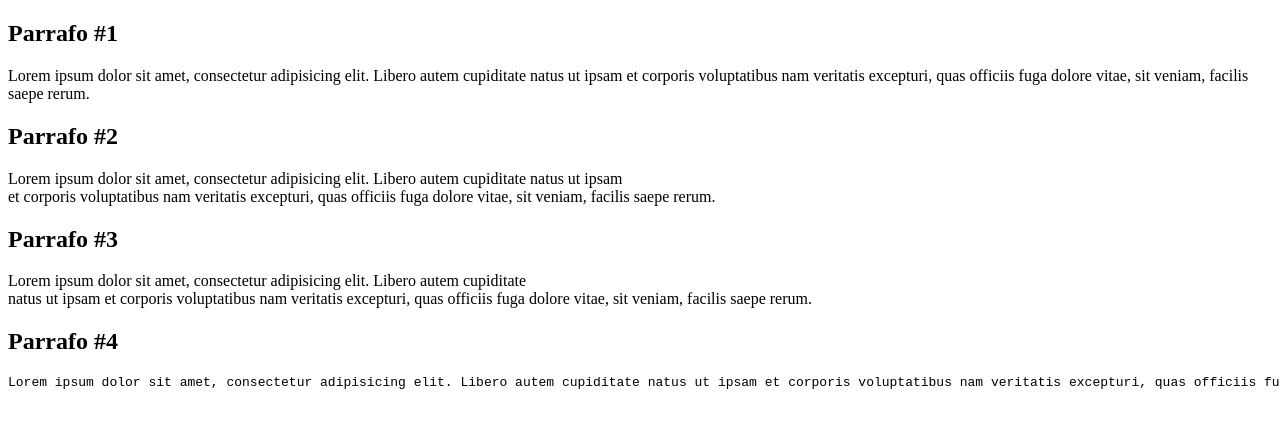
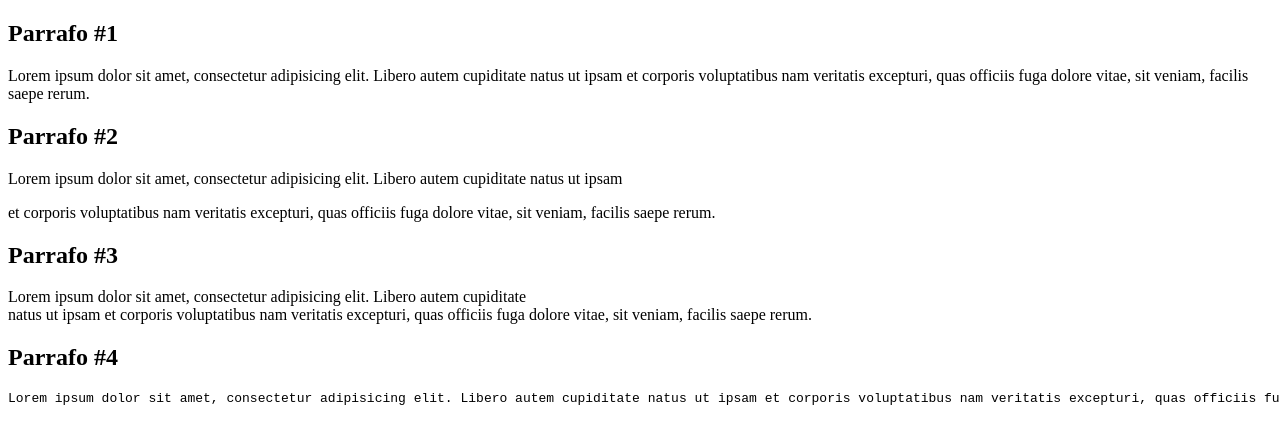
Before and after one commit to alexrichard1994/Alexandro_Actividad-1, a plain HTML site: page index.html in a window 1280 px wide. Shown: the top 444 px of the page. Drawn offline with Linux system fonts and the light colour scheme.

Commit message:
modificado

```diff
--- a/index.html
+++ b/index.html
@@ -6,14 +6,23 @@
     <title>Elementos de texto</title>
 </head>
 <body>
+    <div>
     <h2>Parrafo #1</h2>
     <p>Lorem ipsum dolor sit amet, consectetur adipisicing elit. Libero autem cupiditate natus ut ipsam et corporis voluptatibus nam veritatis excepturi, quas officiis fuga dolore vitae, sit veniam, facilis saepe rerum.</p>
+    </div>
+    <div>
     <h2>Parrafo #2</h2>
-    <div>Lorem ipsum dolor sit amet, consectetur adipisicing elit. Libero autem cupiditate natus ut ipsam</div><div> et corporis voluptatibus nam veritatis excepturi, quas officiis fuga dolore vitae, sit veniam, facilis saepe rerum.</div>
+    <p>Lorem ipsum dolor sit amet, consectetur adipisicing elit. Libero autem cupiditate natus ut ipsam</p><p> et corporis voluptatibus nam veritatis excepturi, quas officiis fuga dolore vitae, sit veniam, facilis saepe rerum.</p>
+    </div>
+    <div>
     <h2>Parrafo #3</h2>
     <p>Lorem ipsum dolor sit amet, consectetur adipisicing elit. Libero autem cupiditate <br/> natus ut ipsam et corporis voluptatibus nam veritatis excepturi, quas officiis fuga dolore vitae, sit veniam, facilis saepe rerum.</p>
+    </div>
+    <div>
     <h2>Parrafo #4</h2>
     <pre>Lorem ipsum dolor sit amet, consectetur adipisicing elit. Libero autem cupiditate natus ut ipsam et corporis voluptatibus nam veritatis excepturi, quas officiis fuga dolore vitae, sit veniam, facilis saepe rerum.</pre>
+    </div>
+
 
 </body>
 </html>
```
